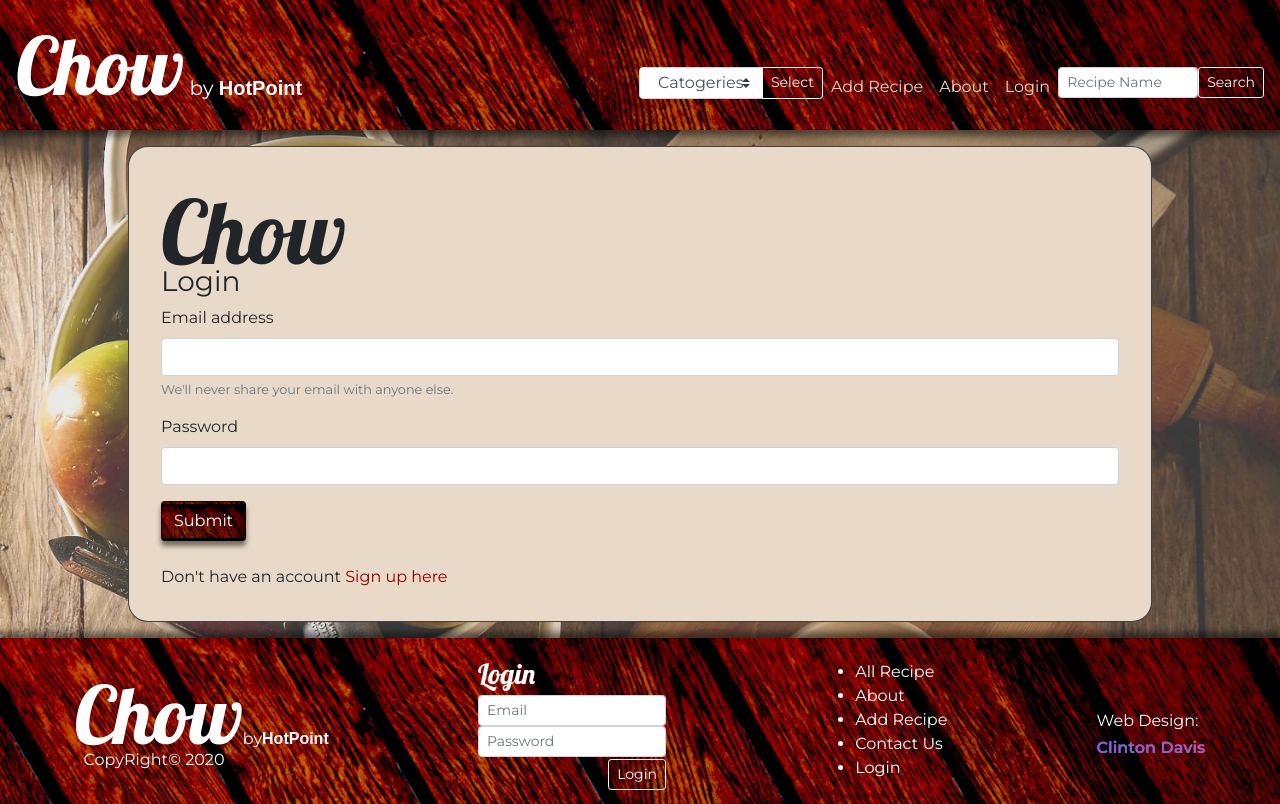
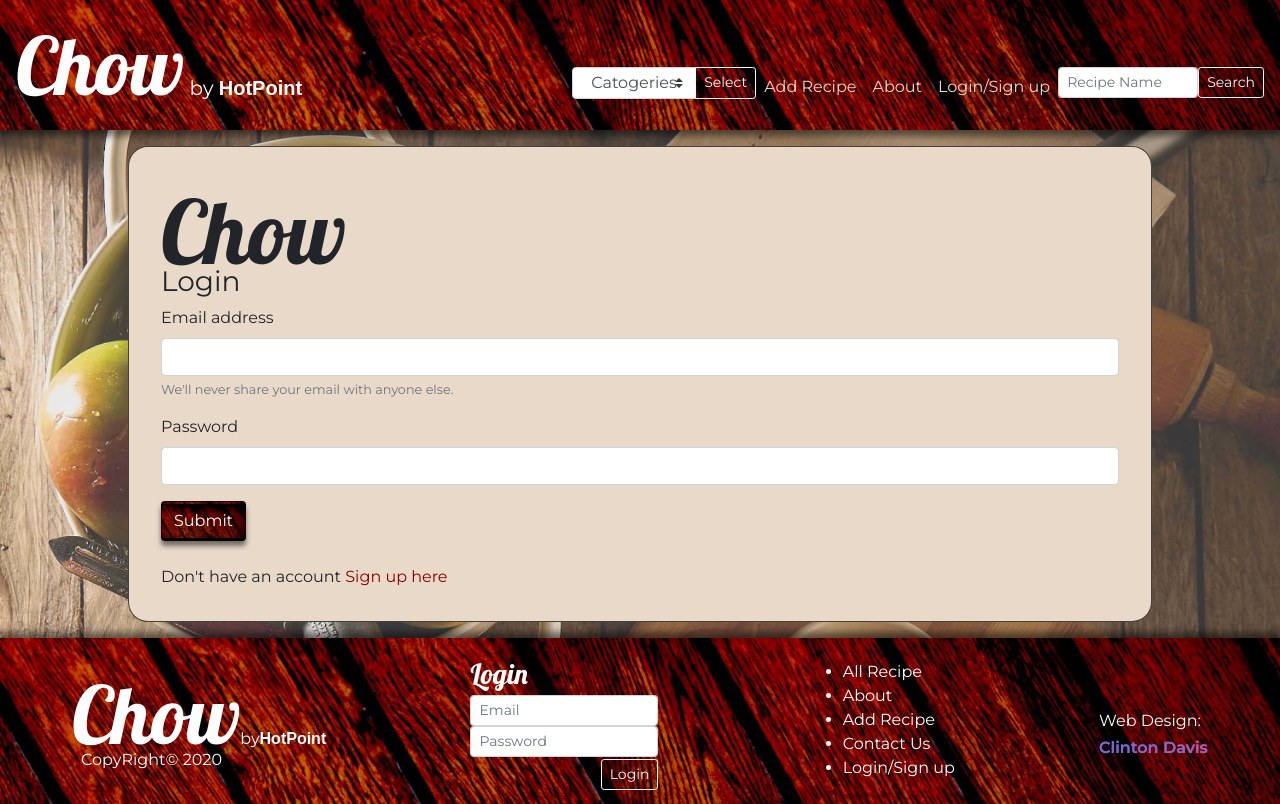
Before and after one commit to Clinton-Davis/chow, a Flask app: page /login in a window 1280 px wide. Run offline with Flask 2, Linux system fonts and the light colour scheme; some libraries are stand-ins or nearby versions.

Commit message:
Added sign up to login menu items

```diff
--- a/templates/base.html
+++ b/templates/base.html
@@ -72,7 +72,7 @@
           {% if session['logged_in'] == True %}
           <a class="ripple-surface nav-link" title="Logout" href="{{url_for('logout')}}">Logout</a>
           {% else %}
-          <a class="ripple-surface nav-link" title="Login and Register" href="{{url_for('login')}}">Login</a>
+          <a class="ripple-surface nav-link" title="Login and Register" href="{{url_for('login')}}">Login/Sign up</a>
           {% endif %}
         </li>
         <li class="nav-item">
@@ -157,7 +157,7 @@
         </li>
         {% else %}
         <li>
-          <a class="text-white" title="Login/Registerd Page" href="{{url_for('login')}}">Login</a>
+          <a class="text-white" title="Login/Registerd Page" href="{{url_for('login')}}">Login/Sign up</a>
         </li>
         {% endif %}
       </ul>
```
